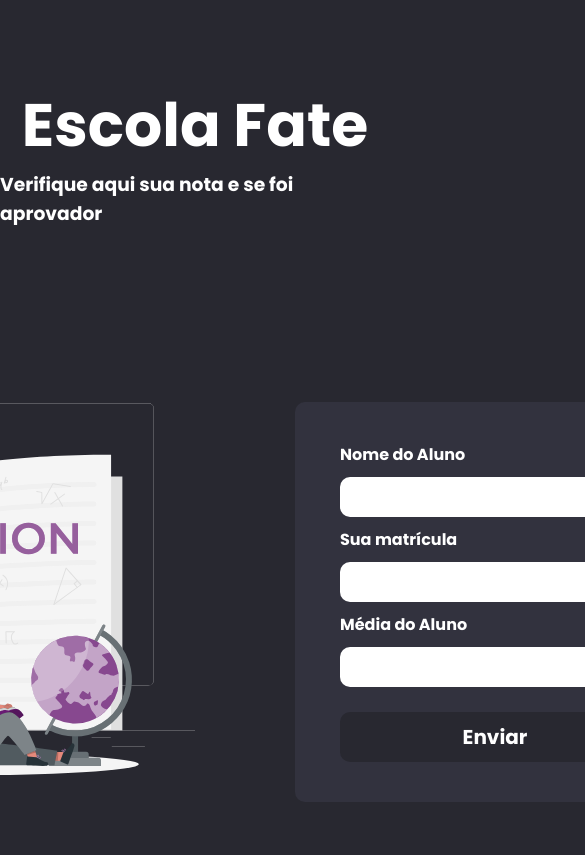
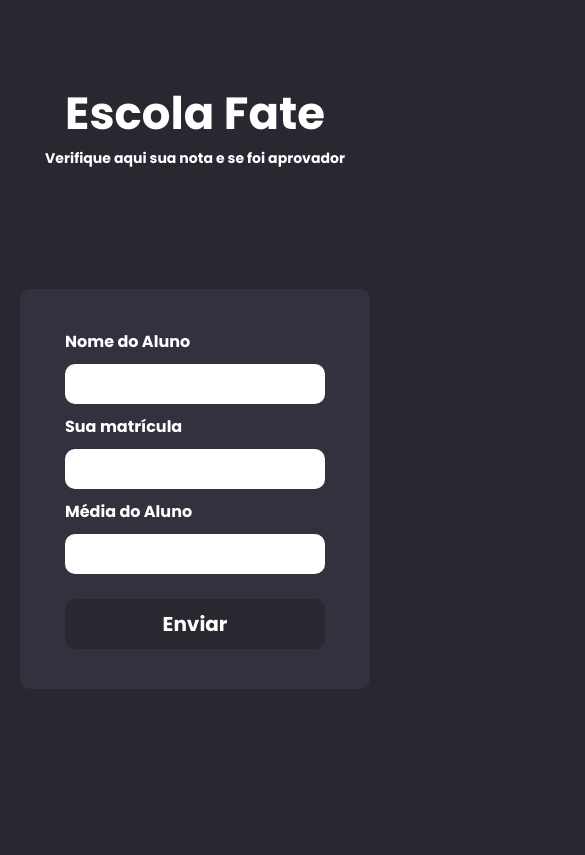
Before and after one commit to igorVtermions/exercicio-JS-Verificador-de-alunos-aprovados-, a plain HTML site: page index.html in a window 390 px wide. Shown: the top 855 px of the page, 585 px wide, since content can reach past the window. Drawn offline with Linux system fonts and the light colour scheme.

Commit message:
responsive

```diff
--- a/index.html
+++ b/index.html
@@ -5,6 +5,7 @@
     <meta http-equiv="X-UA-Compatible" content="IE=edge">
     <meta name="viewport" content="width=device-width, initial-scale=1.0">
     <link rel="stylesheet" href="style.css">
+    <link rel="stylesheet" href="responsive.css">
     <link rel="shortcut icon" href="img/Graphicloads-100-Flat-2-Pen.ico" type="image/x-icon">
     <title>Verificador de Media</title>
 </head>
--- /dev/null
+++ b/responsive.css
@@ -0,0 +1,21 @@
+@media(max-width: 800px){
+    .img{
+        display: none;
+    }
+    #content{
+        margin-left: 0;
+    }
+
+}
+@media(max-width: 500px){
+.text{
+    font-size: 12px;
+}
+h1{
+    font-size: 45px;
+}
+#content{
+    margin-left: 0;
+    width: 350px;
+}
+}
```
